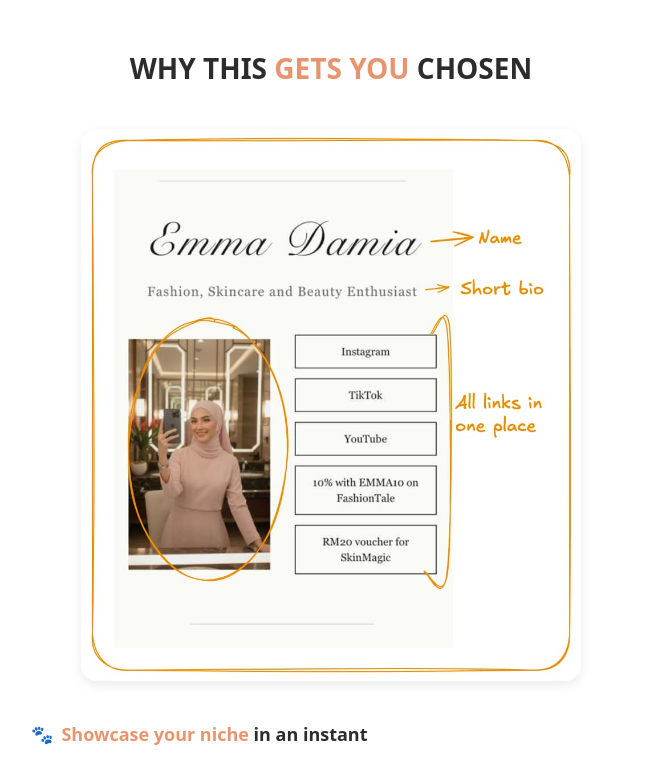
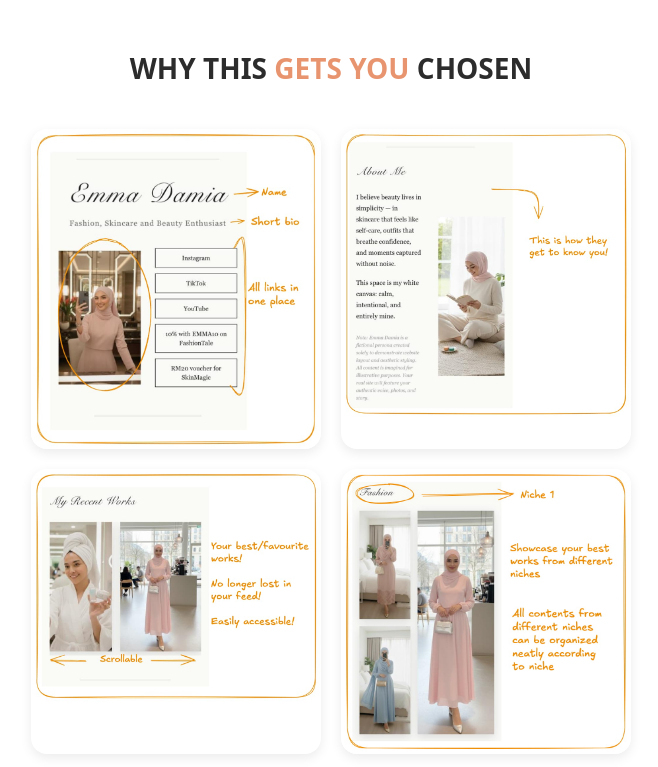
Before and after one commit to BigCalicoCatto/fatcalico, a Next.js app: page / in a window 1280 px wide. Shown: the part 2420-3187 px from the top of the page, without its empty margins (309-967 px from the left). Built offline with nearby package versions, Linux system fonts and the light colour scheme.

Commit message:
Update page.tsx

```diff
--- a/app/page.tsx
+++ b/app/page.tsx
@@ -147,27 +147,24 @@ export default function Home() {
           WHY THIS <Highlight color="orange">GETS YOU</Highlight> CHOSEN
         </h2>
 
-        <div style={{ maxWidth: '500px', marginLeft: 'auto', marginRight: 'auto', marginBottom: '40px' }}>
-          <img
-            src="/why1.jpg"
-            alt="Portfolio Breakdown"
-            style={{ width: '100%', height: 'auto', borderRadius: '16px', boxShadow: '0 4px 12px rgba(0, 0, 0, 0.08)' }}
-          />
-        </div>
-
-        <div style={{ maxWidth: '600px', marginLeft: 'auto', marginRight: 'auto' }}>
-          <div style={{ marginBottom: '16px' }}>
-            <h3 style={{ fontSize: '18px', fontWeight: 'bold', color: '#2C2C2C', marginBottom: '0px' }}>
-              <span style={{ marginRight: '8px' }}>🐾</span>
-              <Highlight color="orange">Showcase your niche</Highlight> in an instant
-            </h3>
+        <div style={{ maxWidth: '600px', marginLeft: 'auto', marginRight: 'auto', display: 'grid', gridTemplateColumns: '1fr 1fr', gap: '20px' }}>
+          <div style={{ borderRadius: '16px', overflow: 'hidden', boxShadow: '0 4px 12px rgba(0, 0, 0, 0.08)' }}>
+            <img src="/why1.jpg" alt="Portfolio Example 1" style={{ width: '100%', height: 'auto', display: 'block' }} />
           </div>
-
-          <div>
-            <h3 style={{ fontSize: '18px', fontWeight: 'bold', color: '#2C2C2C', marginBottom: '0px' }}>
-              <span style={{ marginRight: '8px' }}>🐾</span>
-              All your <Highlight color="orange">messy links</Highlight> in one place
-            </h3>
+          <div style={{ borderRadius: '16px', overflow: 'hidden', boxShadow: '0 4px 12px rgba(0, 0, 0, 0.08)' }}>
+            <img src="/why2.jpg" alt="Portfolio Example 2" style={{ width: '100%', height: 'auto', display: 'block' }} />
+          </div>
+          <div style={{ borderRadius: '16px', overflow: 'hidden', boxShadow: '0 4px 12px rgba(0, 0, 0, 0.08)' }}>
+            <img src="/why3.jpg" alt="Portfolio Example 3" style={{ width: '100%', height: 'auto', display: 'block' }} />
+          </div>
+          <div style={{ borderRadius: '16px', overflow: 'hidden', boxShadow: '0 4px 12px rgba(0, 0, 0, 0.08)' }}>
+            <img src="/why4.jpg" alt="Portfolio Example 4" style={{ width: '100%', height: 'auto', display: 'block' }} />
+          </div>
+          <div style={{ borderRadius: '16px', overflow: 'hidden', boxShadow: '0 4px 12px rgba(0, 0, 0, 0.08)' }}>
+            <img src="/why5.jpg" alt="Portfolio Example 5" style={{ width: '100%', height: 'auto', display: 'block' }} />
+          </div>
+          <div style={{ borderRadius: '16px', overflow: 'hidden', boxShadow: '0 4px 12px rgba(0, 0, 0, 0.08)' }}>
+            <img src="/why6.jpg" alt="Portfolio Example 6" style={{ width: '100%', height: 'auto', display: 'block' }} />
           </div>
         </div>
       </section>
```
